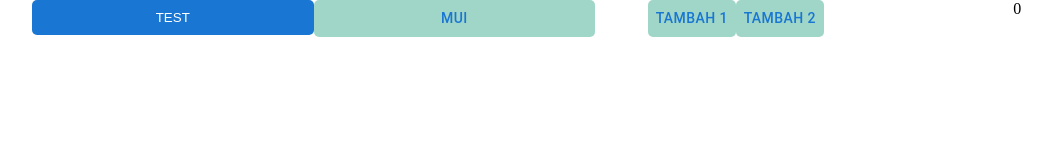
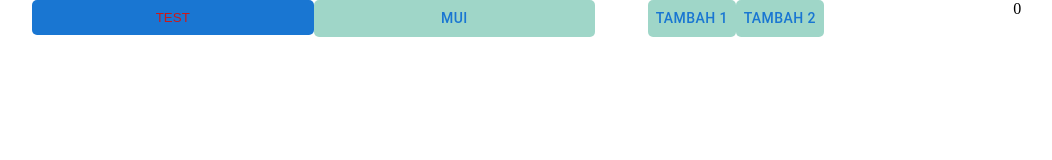
Before and after one commit to satriapinan/food-order-sttp, a React (Vite) app: page / in a window 1280 px wide. Shown: the top 160 px of the page, without its empty margins (45-1097 px from the left). Built offline with nearby package versions, Linux system fonts and the light colour scheme.

Commit message:
feat:edit login

```diff
--- a/src/App.jsx
+++ b/src/App.jsx
@@ -17,7 +17,7 @@ function App() {
             backgroundColor: "#1976d2",
             borderRadius: "5px",
             border: "none",
-            color: "#FFF",
+            color: "#cd1919",
             padding: "10px",
           }}
         >
```
